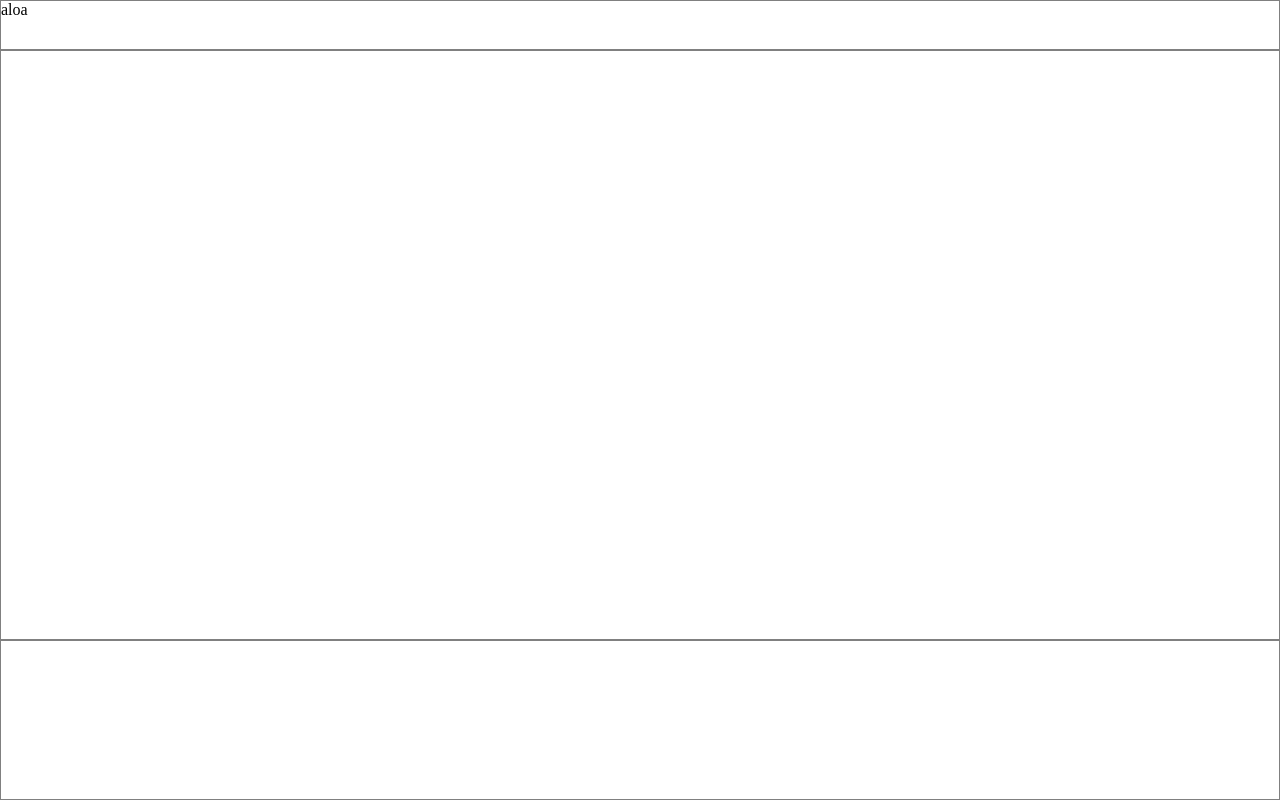
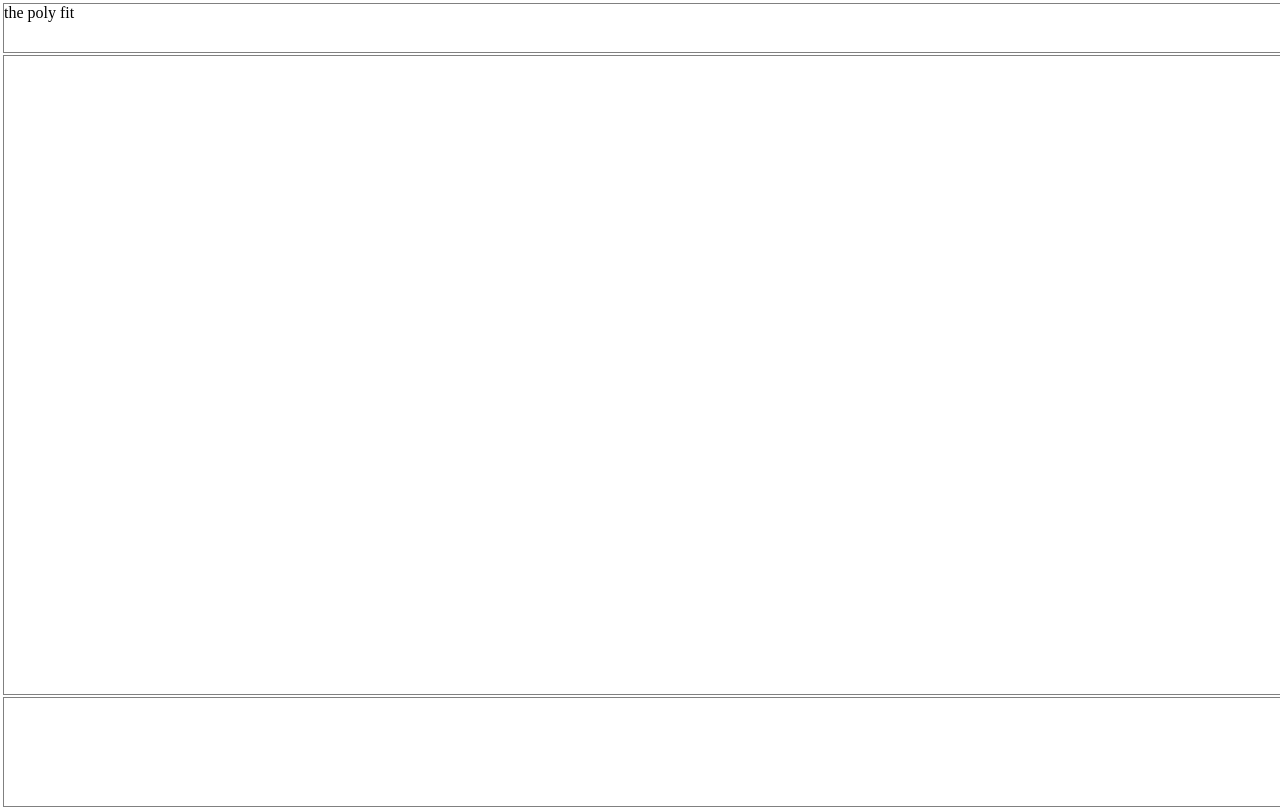
Before and after one commit to byschii/ThePolyFit, a plain HTML site: page index.html in a window 1280 px wide. Drawn offline with Linux system fonts and the light colour scheme.

Commit message:
separati file

```diff
--- a/index.html
+++ b/index.html
@@ -2,35 +2,13 @@
 <html>
 <head>
 	<title>ThePolyFit</title>
-	<style type="text/css">
-	* { margin:0; padding:0; box-sizing:border-box; }
-		.title{
-			width: 100vw;
-			height: 50px;
-
-
-		}
-		.draw{
-			width: 100vw;
-			height: calc(100vh - 50px - 20vh); /*60vh*/
-		}
-		.controls{
-			width: 100vw;
-			height: 20vh;
-		}
-		.part{
-			border: 1px solid gray;
-			float: left;
-			display: table;
-			/*position: fixed;*/
-		}
-
-	</style>
+	<link rel="stylesheet" href="./style.css">
 </head>
 <body>
-	<div class="title part"> aloa
+	<div class="title part"> the poly fit
 	</div>
 	<div class="draw part">
+		<canvas id="plot"> </canvas>
 	</div>
 	<div class="controls part">
 	</div>
--- /dev/null
+++ b/main.js
@@ -0,0 +1 @@
+var canvas = document.getElementById("plot");
--- /dev/null
+++ b/style.css
@@ -0,0 +1,23 @@
+* {
+	margin:1px;
+	padding:0;
+	box-sizing:border-box;
+}
+.title{
+	width: 100vw;
+	height: 50px;
+}
+.draw{
+	width: 100vw;
+	height: calc(100vh - 50px - 110px); /*60vh*/
+}
+.controls{
+	width: 100vw;
+	height: 110px;
+}
+.part{
+	border: 1px solid gray;
+	float: left;
+	display: table;
+	/*position: fixed;*/
+}
```
